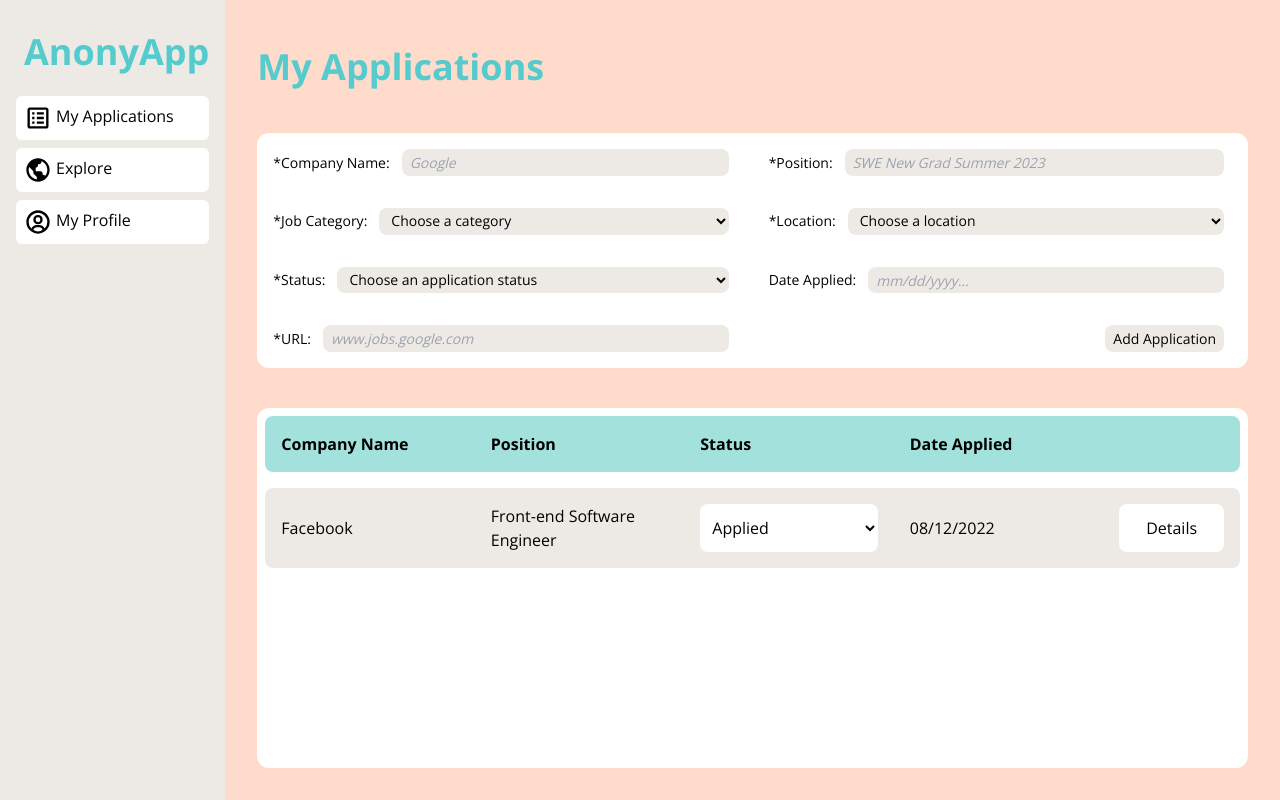
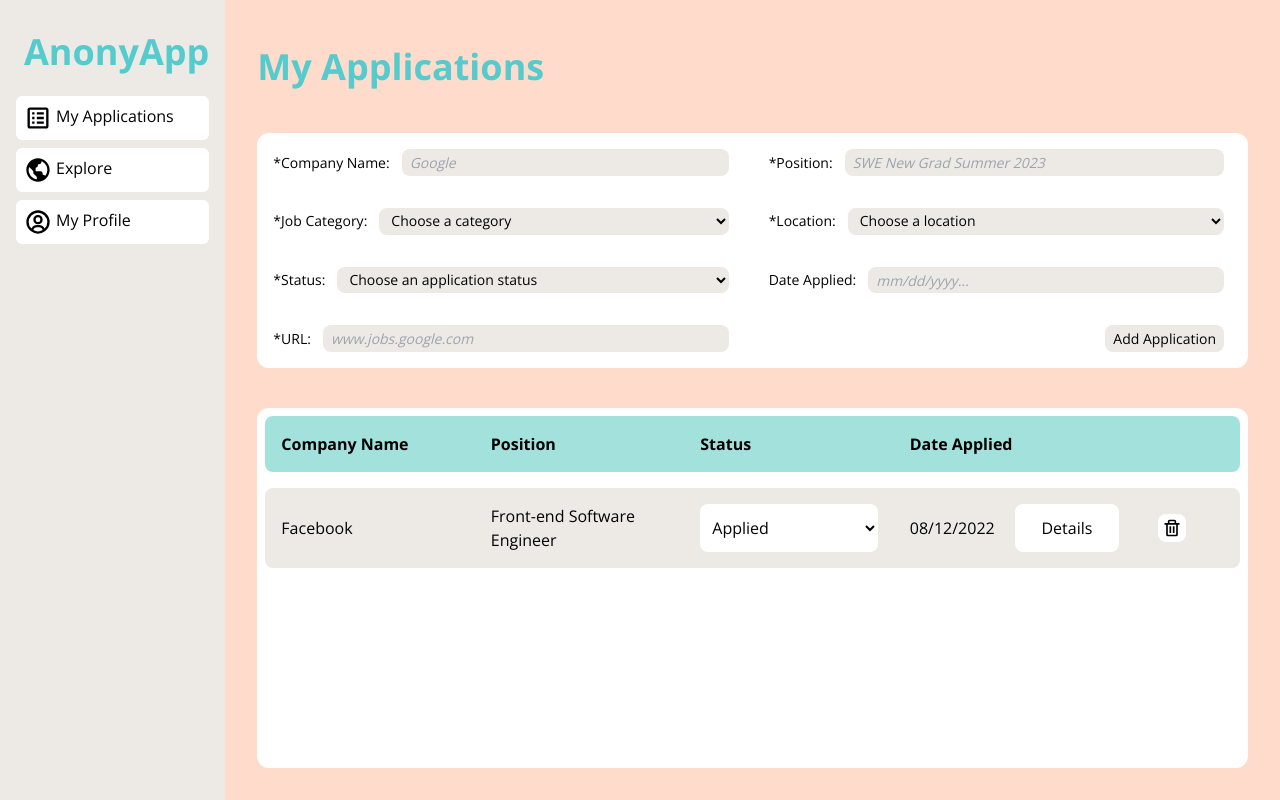
Before and after one commit to anhvungoc21/anony-app, a Next.js app: page /dashboard/my-applications in a window 1280 px wide. Built offline with nearby package versions, Linux system fonts and the light colour scheme; no server answers.

Commit message:
Delete item functionality

```diff
--- a/components/ListingItem.js
+++ b/components/ListingItem.js
@@ -1,10 +1,13 @@
+import { BiTrash } from "react-icons/bi";
+
 export default function ListingItem({
   companyName,
   position,
   status,
   dateApplied,
+  handleDeleteItem,
   handleStatusChange,
-  index
+  index,
 }) {
   return (
     <div className="grid grid-cols-9 w-full rounded-lg bg-[color:var(--gray)] p-4 justify-center">
@@ -29,12 +32,21 @@ export default function ListingItem({
         <option value="Rejected">Rejected</option>
         <option value="Accepted">Accepted</option>
       </select>
-      <div id="date-applied" className="col-span-2 flex items-center">
+      <div id="date-applied" className="col-span-1 flex items-center">
         {dateApplied}
       </div>
       <button className="bg-white rounded-lg p-1 hover:bg-[color:var(--skin)] transition-colors text-center">
         Details
       </button>
+      <button
+        className="flex items-center justify-center"
+        onClick={() => handleDeleteItem(index)}
+      >
+        <BiTrash
+          className="bg-white rounded-lg p-1 hover:bg-[color:var(--skin)] transition-colors text-center"
+          size={28}
+        />
+      </button>
     </div>
   );
 }
--- a/pages/dashboard/my-applications.js
+++ b/pages/dashboard/my-applications.js
@@ -89,6 +89,12 @@ export default function DashBoard() {
     if (data.message) {
       setMessage(data.message);
     }
+  };
+
+  const handleDeleteItem = (i) => {
+    const left = listings.slice(0, i);
+    const right = listings.slice(i + 1);
+    setListings(left.concat(right));
   };
 
   const handleStatusChange = (newStatus, i) => {
@@ -204,6 +210,7 @@ export default function DashBoard() {
                   position={entry.position}
                   status={entry.status}
                   dateApplied={entry.dateApplied}
+                  handleDeleteItem={handleDeleteItem}
                   handleStatusChange={handleStatusChange}
                   index={i}
                 />
```
